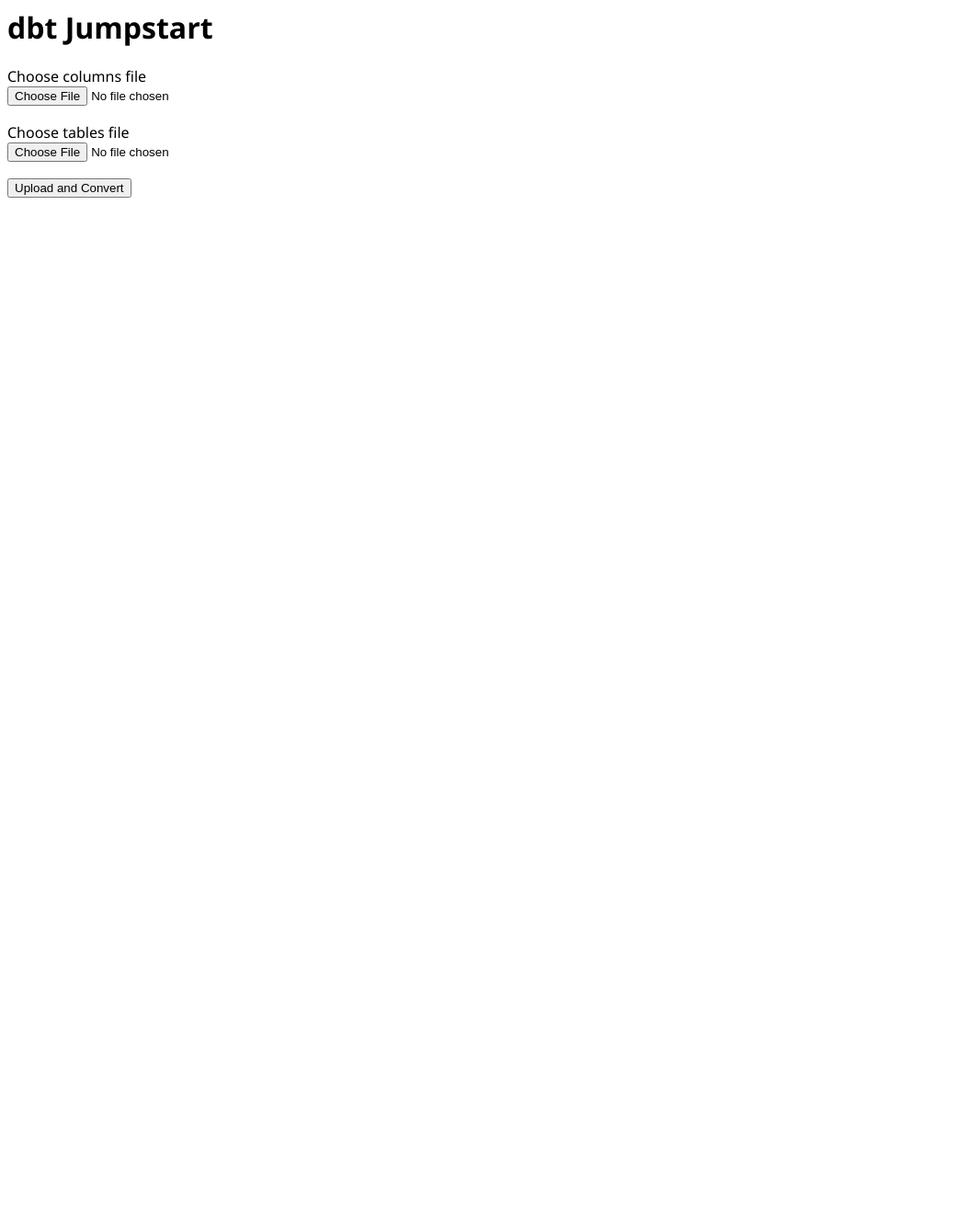
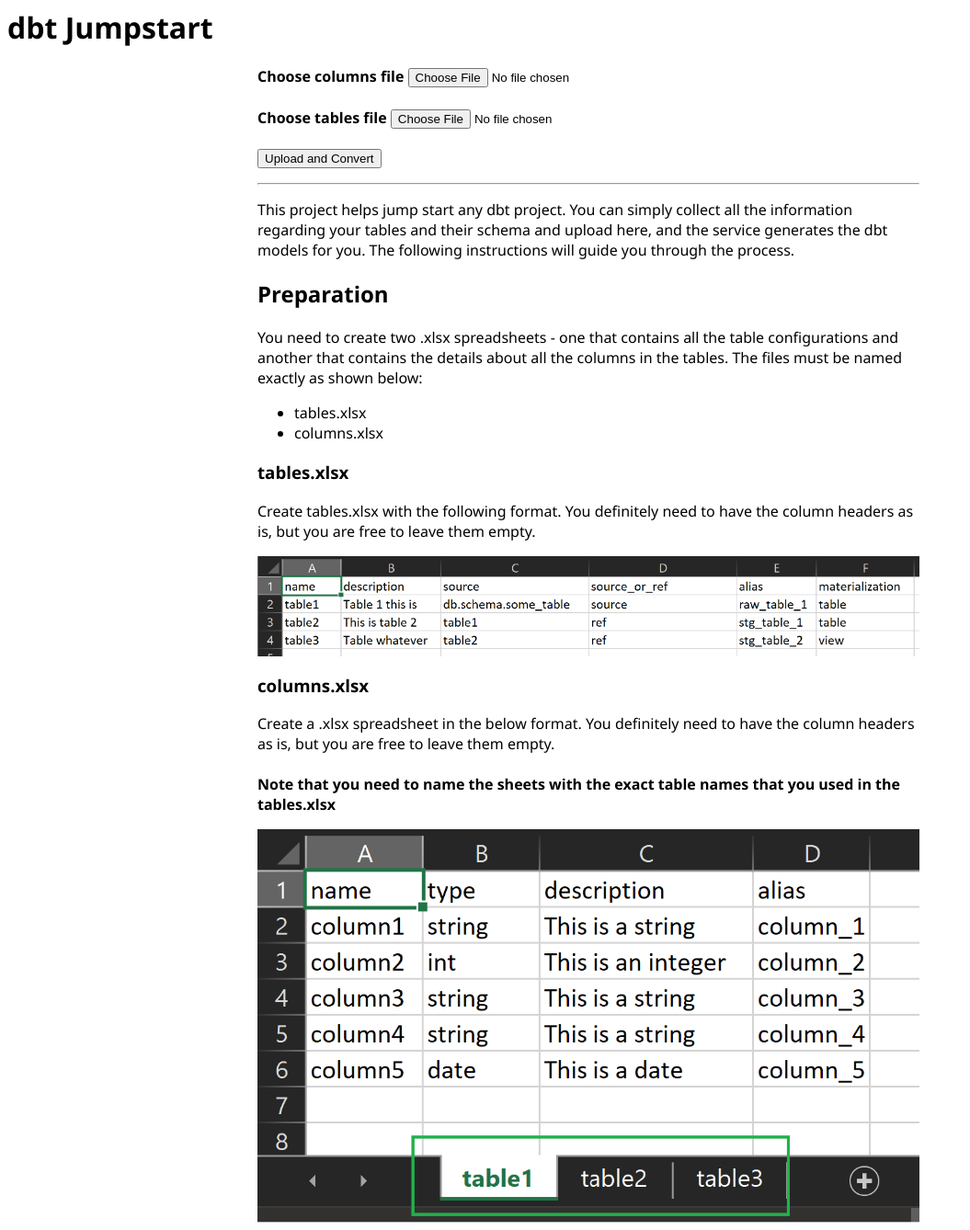
Before and after one commit to sahariprasad/dbt-jumpstart-docker, a Flask app: page /upload in a window 1280 px wide. Shown: the whole page at 92% size, without its empty margins (0-1055 px from the left). Before the commit the page ends 215 px from the top, so only its background shows below. Run offline with Flask 2, Linux system fonts and the light colour scheme.

Commit message:
updated html

```diff
--- a/main.py
+++ b/main.py
@@ -107,7 +107,8 @@ app.config["UPLOAD_FOLDER"] = 'config'
 # Default hello world output
 @app.route('/')
 def hello_world():
-    return "Hello there!"
+    # return "Hello there!"
+    return render_template('start.html')
 
 
 @app.route('/download', methods=['GET', 'POST'])
--- /dev/null
+++ b/templates/styles.css
@@ -0,0 +1,9 @@
+.content {
+    max-width: 720px;
+    margin: auto;
+}
+
+img {
+    max-width: 100%;
+    max-height: 100%;
+}
--- a/templates/upload.html
+++ b/templates/upload.html
@@ -3,16 +3,44 @@
       dbt Jumpstart
    </title>
    <header>
-      <h1 style="font-family: 'Segoe UI', Tahoma, Geneva, Verdana, sans-serif;">dbt Jumpstart</h1>
+      <link rel="stylesheet" href="styles.css">
+      <h1>dbt Jumpstart</h1>
    </header>
-   <body>
-      <form action = "http://127.0.0.1:9000/uploader" method = "POST"
-         enctype = "multipart/form-data">
-         <label for="columns" style="font-family: 'Segoe UI', Tahoma, Geneva, Verdana, sans-serif;">Choose columns file</label><br>
-         <input type = "file" id = "columns" name = "file" /><br><br>
-         <label for="tables" style="font-family: 'Segoe UI', Tahoma, Geneva, Verdana, sans-serif;">Choose tables file</label><br>
-         <input type = "file" id = "tables" name = "file" /><br><br>
-         <input type = "submit" value = "Upload and Convert"/>
-      </form>
+   <body style="font-family: 'Segoe UI', Tahoma, Geneva, Verdana, sans-serif;">
+      <div class="content">
+         <!-- <form action = "http://34.74.175.203:9000/uploader" method = "POST"  -->
+         <form action = "http://localhost:9000/uploader" method = "POST" enctype = "multipart/form-data">
+            <label for="columns"><b>Choose columns file</b></label>
+            <input type = "file" id = "columns" name = "file" /><br><br>
+            <label for="tables"><b>Choose tables file</b></label>
+            <input type = "file" id = "tables" name = "file" /><br><br>
+            <input type = "submit" value = "Upload and Convert"/>
+         </form>
+         <hr>
+         <p>
+            This project helps jump start any dbt project. You can simply collect all the information regarding your tables and their schema and upload here, and the service generates the dbt models for you. The following instructions will guide you through the process.
+         </p>
+         <h2>Preparation</h2>
+         <p>
+            You need to create two .xlsx spreadsheets - one that contains all the table configurations and another that contains the details about all the columns in the tables. The files must be named exactly as shown below:
+            <ul>
+               <li>tables.xlsx</li>
+               <li>columns.xlsx</li>
+            </ul>
+         </p>
+         <h3>tables.xlsx</h3>
+         <p>
+            Create tables.xlsx with the following format. You definitely need to have the column headers as is, but you are free to leave them empty.
+         </p>
+         <img src="../images/tables.png">
+         <h3>columns.xlsx</h3>
+         <p>
+            Create a .xlsx spreadsheet in the below format. You definitely need to have the column headers as is, but you are free to leave them empty. <br><br>
+            <b>Note that you need to name the sheets with the exact table names that you used in the tables.xlsx</b>
+         </p>
+         <img src="../images/columns.png">
+      </div>
+
+
    </body>
 </html>
```
Also changed, not shown: templates/start.html (added, +11 -0 lines), images/columns.png (added), images/tables.png (added).
